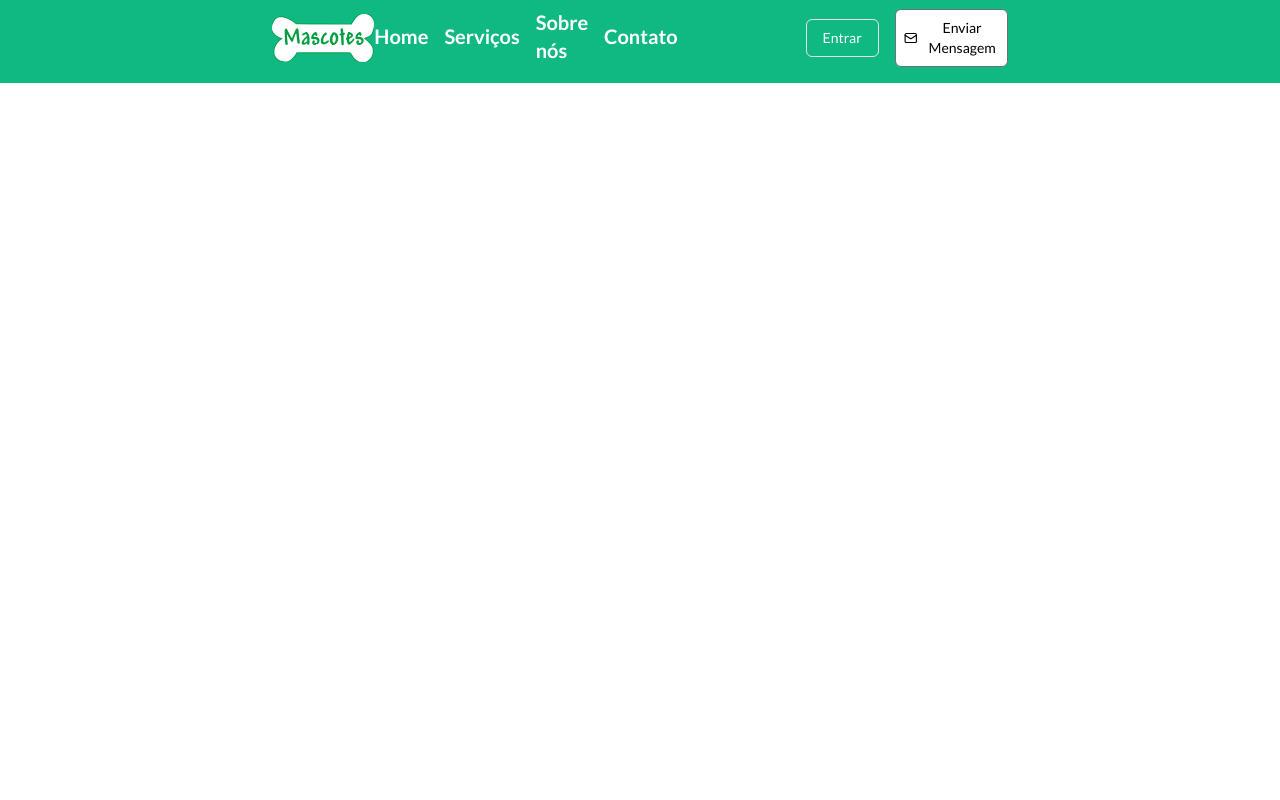
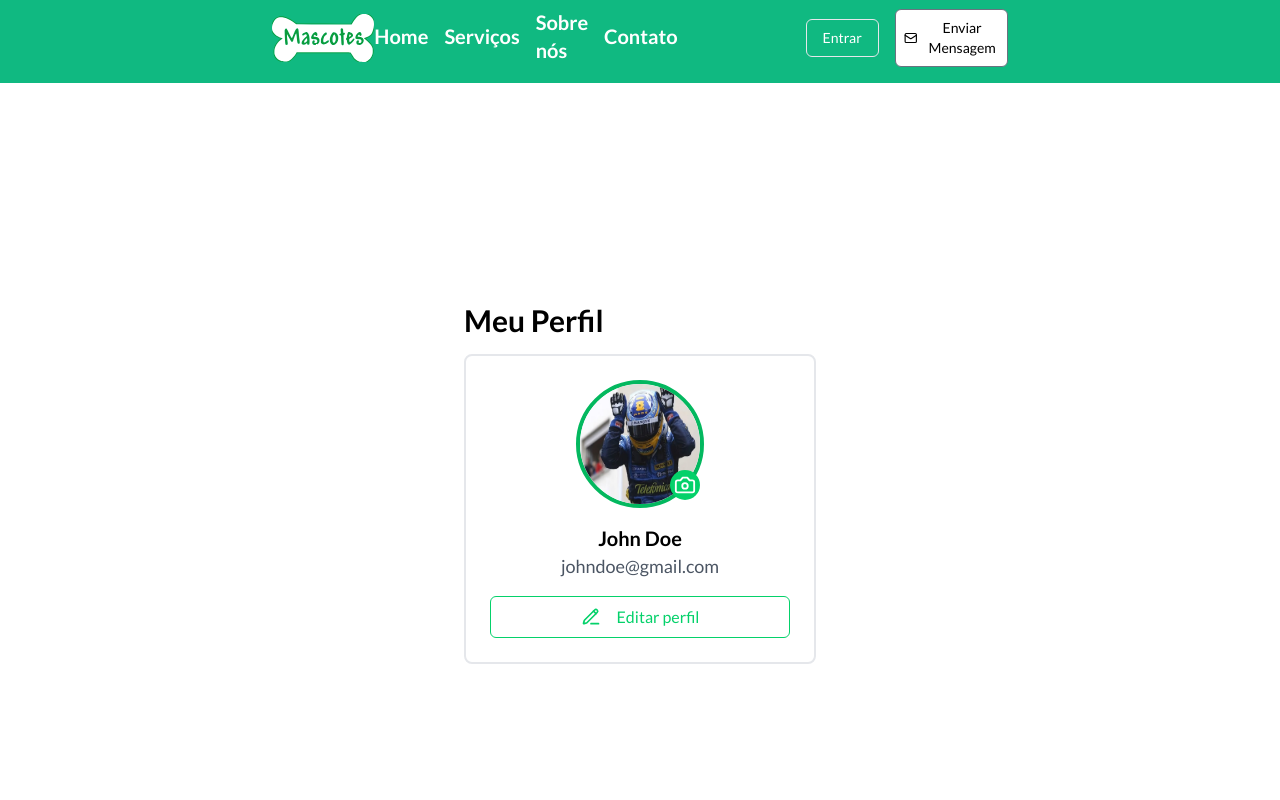
Before and after one commit to aetussilicon/clinica-mascotes, a React (Vite) app: page /profile in a window 1280 px wide. Shown: the top 800 px of the page. Built offline with nearby package versions, Linux system fonts and the light colour scheme.

Commit message:
✨ feat(profile): criar página de perfil do usuário
- Adiciona a página de perfil com informações do usuário.
- Inclui foto de perfil, nome, email e botão para editar.
- Usa um layout padrão com cabeçalho e rodapé.
- Adiciona imagem placeholder para o perfil.

```diff
--- a/src/components/Layout.tsx
+++ b/src/components/Layout.tsx
@@ -1,4 +1,4 @@
-import { LayoutGroup } from "framer-motion";
+import Footer from "./Footer";
 import Header from "./Header";
 
 export default function Layout({ children }: { children: React.ReactNode }) {
@@ -7,8 +7,9 @@ export default function Layout({ children }: { children: React.ReactNode }) {
         <div className="">
             <Header setBg={true}/>
             <div className="ssm:mx-[10%] xl:mx-[20%]">
-
+                {children}
             </div>
+            <Footer />
         </div>
     );
 }
--- a/src/pages/Profile.tsx
+++ b/src/pages/Profile.tsx
@@ -1,10 +1,51 @@
-import Header from "../components/Header";
-import Layout from "../components/Layout";
+import { Camera, PencilLine } from 'lucide-react';
+import Layout from '../components/Layout';
 
 export function Profile() {
+    const user = {
+        fullName: 'John Doe',
+        email: 'johndoe@gmail.com',
+        phone: '(11) 99999-9999',
+        address: {
+            state: 'São Paulo',
+            city: 'São Paulo',
+            district: 'Jd. Irapiranga',
+            street: 'Rua das Flores',
+            number: '123',
+            complement: 'Apto 101',
+        },
+        cpf: '123.456.789-00',
+        birthDate: '01/01/1990',
+        rg: '12.345.678-9',
+    };
+
     return (
         <Layout>
-            <h1>Profile</h1>
+            <div className='flex items-center justify-center h-screen'>
+                <div className='flex flex-col gap-4'>
+                    <h1 className='text-3xl font-bold'>Meu Perfil</h1>
+                    <div className='flex flex-col min-w-[22rem] items-center border-2 p-6 rounded-lg gap-4'>
+                        <div className='relative cursor-pointer'>
+                            <img
+                                src='profile-placeholder.jpg'
+                                alt='Profile'
+                                className='rounded-full w-32 h-32 border-4 border-primaryHover'
+                            />
+                            <div className='absolute bg-primary p-1 rounded-full text-white bottom-2 right-1'>
+                                <Camera size={22} />
+                            </div>
+                        </div>
+                        <div className='text-center'>
+                            <h1 className='text-xl font-bold'>{user.fullName}</h1>
+                            <p className='text-lg text-gray-600'>{user.email}</p>
+                        </div>
+                        <button className='border border-primary text-primary rounded-md w-full py-2 flex items-center justify-center gap-2 hover:bg-primary hover:text-white transition'>
+                            <PencilLine className='w-5 h-5 mr-2' />
+                            <span>Editar perfil</span>
+                        </button>
+                    </div>
+                </div>
+            </div>
         </Layout>
     );
 }
```
Also changed, not shown: public/profile-placeholder.jpg (added).
